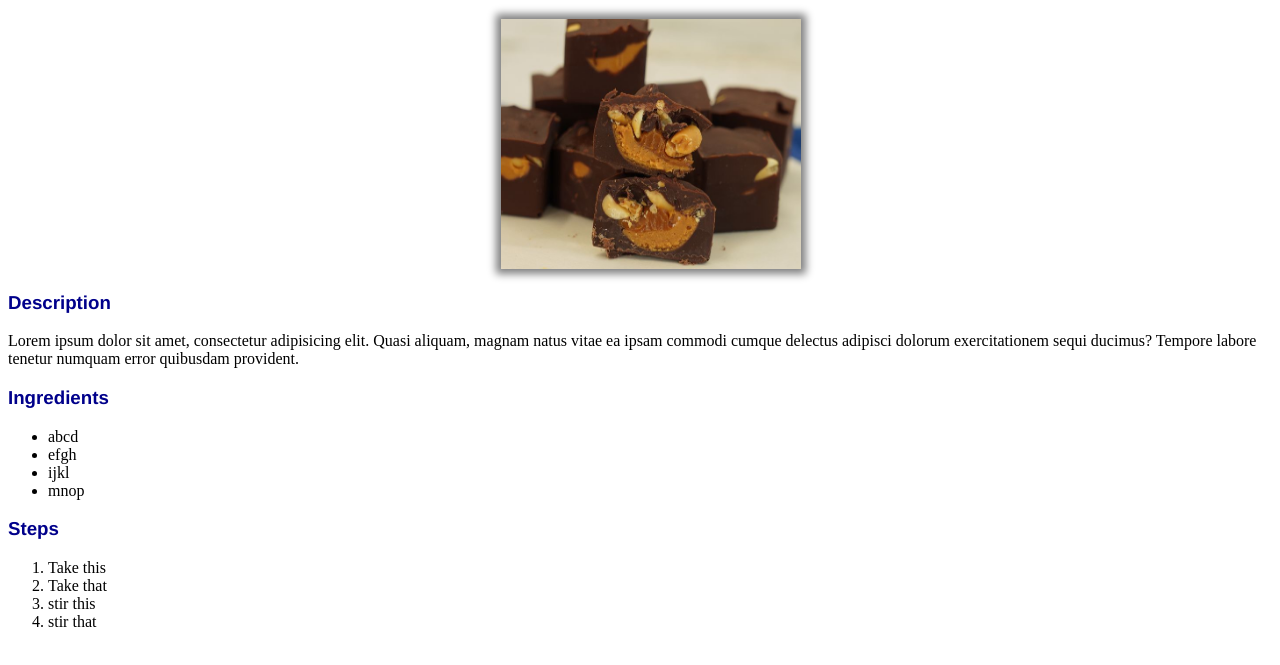
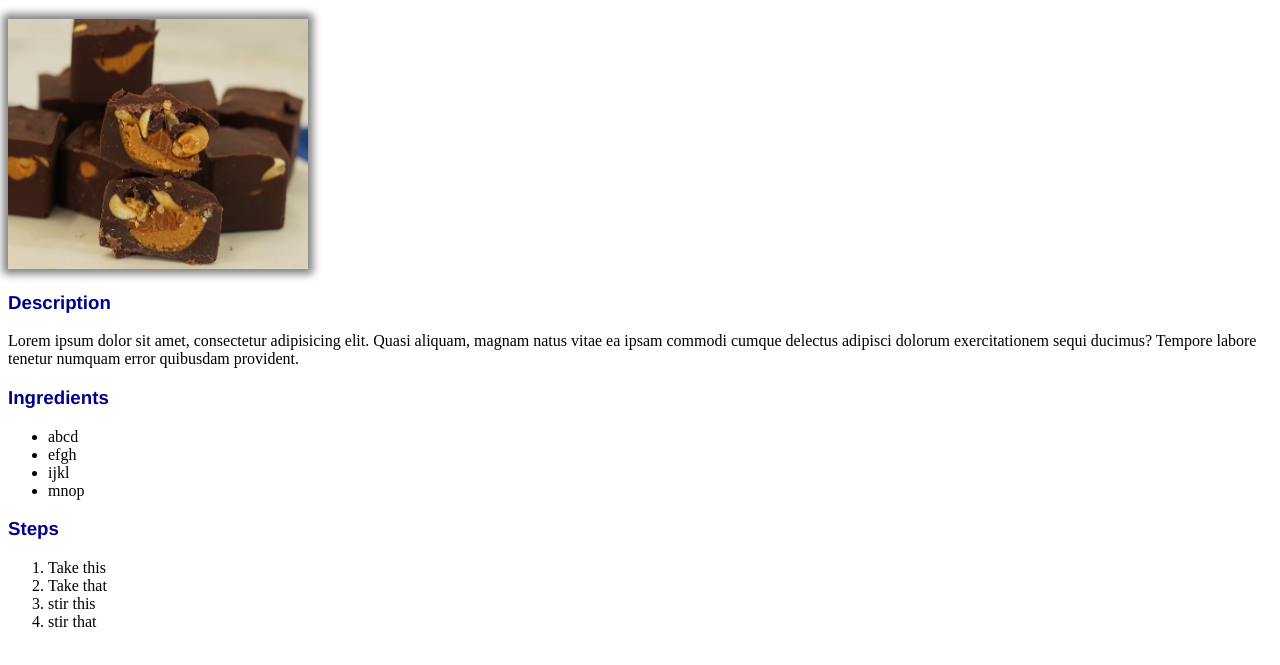
Before and after one commit to ByteBard7/odin-recipes, a plain HTML site: page recipes/snickers.html in a window 1280 px wide. Shown: the part 61-726 px from the top of the page. Drawn offline with Linux system fonts and the light colour scheme.

Commit message:
change image position

```diff
--- a/recipes/style.css
+++ b/recipes/style.css
@@ -1,5 +1,4 @@
 img{
-    margin-left: 39%;
     box-shadow: 0px 0px 8px 5px grey;
 }
 
```
